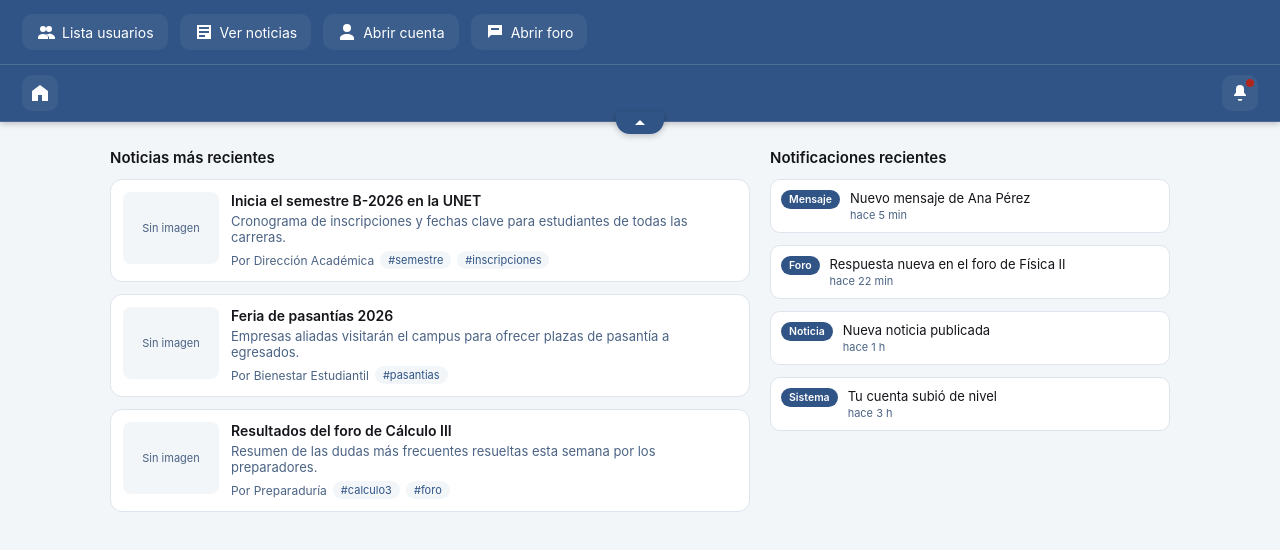
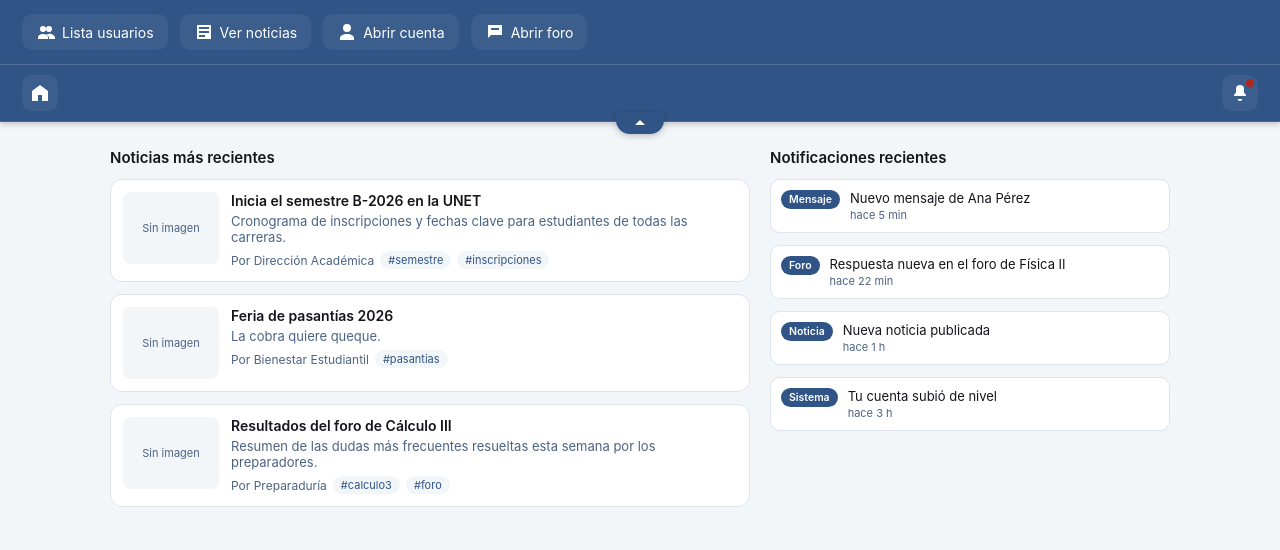
Before and after one commit to Kreperalfa/NexUNET, a Next.js app: page /dashboard in a window 1280 px wide. Shown: the top 550 px of the page. Built offline with nearby package versions, Linux system fonts and the light colour scheme; no server answers.

Commit message:
Pruebo produccion

```diff
--- a/app/dashboard/page.jsx
+++ b/app/dashboard/page.jsx
@@ -15,7 +15,7 @@ const noticiasEjemplo = [
         id: 2,
         titulo: "Feria de pasantías 2026",
         descripcion:
-            "Empresas aliadas visitarán el campus para ofrecer plazas de pasantía a egresados.",
+            "La cobra quiere queque.",
         autor: "Bienestar Estudiantil",
         imagen: null,
         hashtags: ["pasantias"],
```
